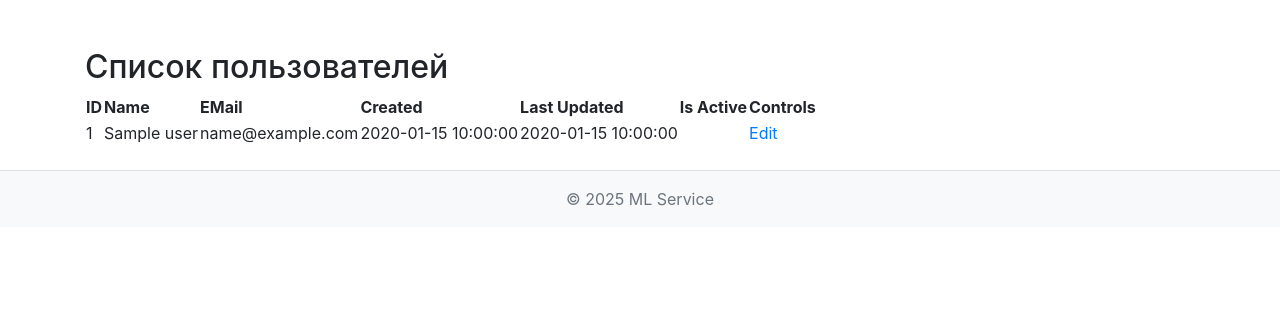
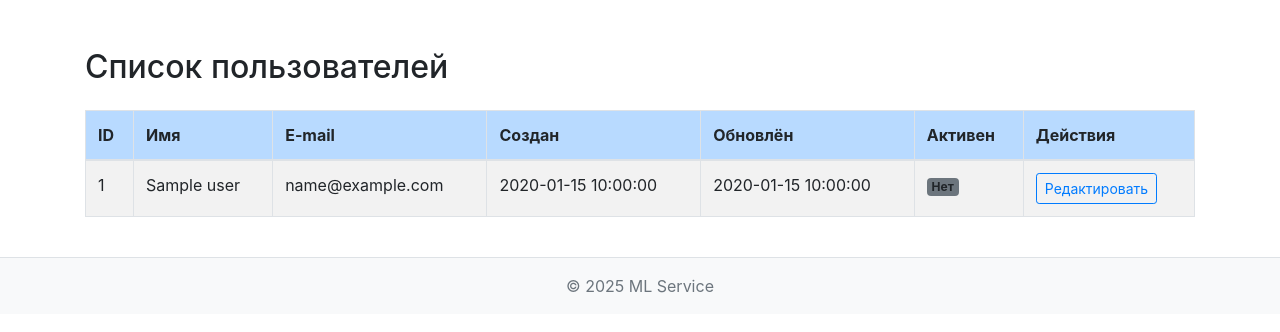
Before and after one commit to pese-git/mfdp-fin-fraud-detection-service, a Python web app: template app/src/templates/users.html in a window 1280 px wide. Shown: the part 72-404 px from the top of the page. Run offline with Jinja, Linux system fonts and the light colour scheme; the template is opened without the code that fills it: most values are stand-ins (such as "Sample title", 1, 10 or a date in 2020); some libraries are stand-ins or nearby versions.

Commit message:
update predict users template

```diff
--- a/app/src/templates/users.html
+++ b/app/src/templates/users.html
@@ -1,17 +1,19 @@
 {% extends "base.html" %}
 {% block title %}Список пользователей{% endblock %}
+
 {% block content %}
-<h2>Список пользователей</h2>
-<table>
-    <thead>
+<h2 class="mb-4">Список пользователей</h2>
+<div class="table-responsive">
+  <table class="table table-bordered table-striped align-middle">
+    <thead class="table-primary">
       <tr>
         <th>ID</th>
-            <th>Name</th>
-            <th>EMail</th>
-            <th>Created</th>
-            <th>Last Updated</th>
-            <th>Is Active</th>
-            <th>Controls</th>
+        <th>Имя</th>
+        <th>E-mail</th>
+        <th>Создан</th>
+        <th>Обновлён</th>
+        <th>Активен</th>
+        <th>Действия</th>
       </tr>
     </thead>
     <tbody>
@@ -22,12 +24,19 @@
         <td>{{ user.email }}</td>
         <td>{{ user.created_at.strftime('%Y-%m-%d %H:%M:%S') }}</td>
         <td>{{ user.updated_at.strftime('%Y-%m-%d %H:%M:%S') }}</td>
-            <td>{{ user.is_active }}</td>
         <td>
-                <a href="/user/{{ user.id }}">Edit</a>
+          {% if user.is_active %}
+            <span class="badge bg-success">Да</span>
+          {% else %}
+            <span class="badge bg-secondary">Нет</span>
+          {% endif %}
+        </td>
+        <td>
+          <a href="/user/{{ user.id }}" class="btn btn-sm btn-outline-primary">Редактировать</a>
         </td>
       </tr>
       {% endfor %}
     </tbody>
   </table>
+</div>
 {% endblock %}
```
Lines whose indentation alone changed are shown as unchanged.
